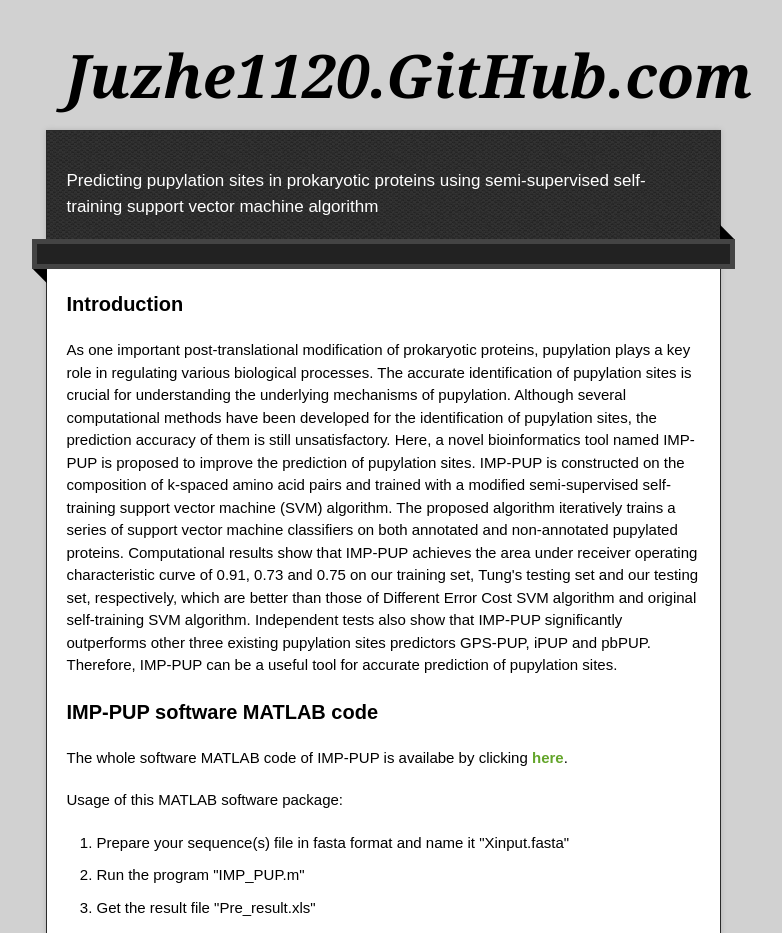
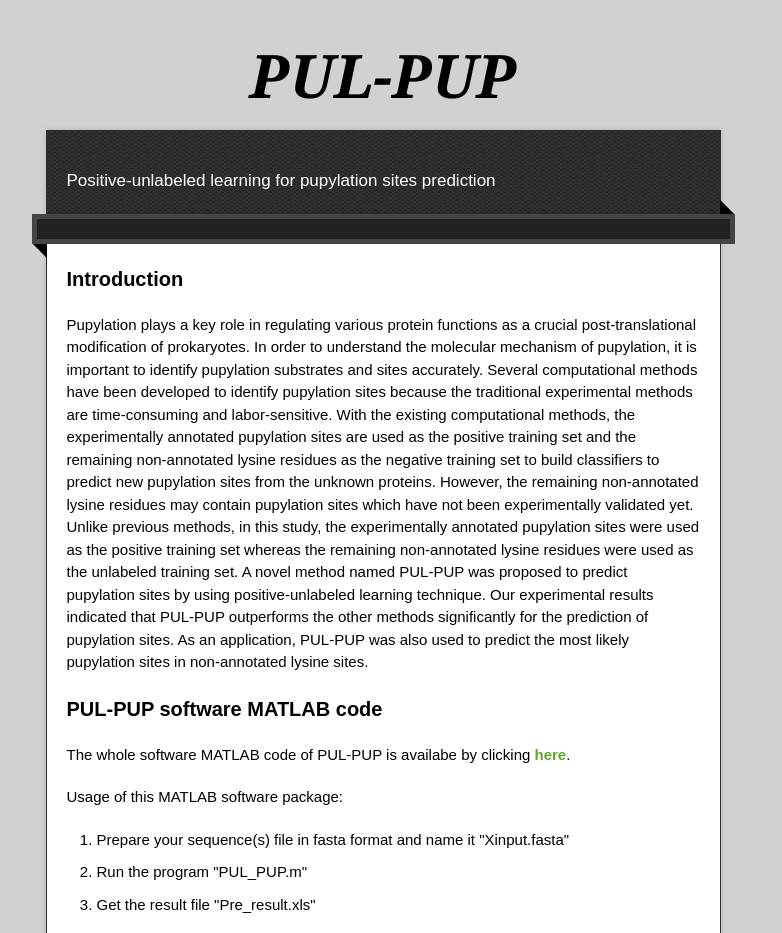
Before and after one commit to PUL-PUP/pul-pup.github.com, a plain HTML site: page index.html in a window 1280 px wide. Shown: the top 933 px of the page, without its empty margins (257-1039 px from the left). Drawn offline with nearby package versions, Linux system fonts and the light colour scheme.

Commit message:
Update index.html

```diff
--- a/index.html
+++ b/index.html
@@ -11,7 +11,7 @@
   <script type="text/javascript" src="https://ajax.googleapis.com/ajax/libs/jquery/1.7.1/jquery.min.js"></script>
   <script type="text/javascript" src="javascripts/script.js"></script>
 
-  <title>Juzhe1120.GitHub.com</title>
+  <title>PUL-PUP</title>
   <meta name="description" content="This MATLAB software package is used to predict pupylation sites in prokaryotic proteins.">
 
   <meta name="viewport" content="width=device-width,initial-scale=1">
@@ -22,10 +22,10 @@
 
   <div class="wrapper">
     <header>
-      <h1 class="title">Juzhe1120.GitHub.com</h1>
+      <h1 class="title">PUL-PUP</h1>
     </header>
     <div id="container">
-      <p class="tagline">Predicting pupylation sites in prokaryotic proteins using semi-supervised self-training support vector machine algorithm</p>
+      <p class="tagline">Positive-unlabeled learning for pupylation sites prediction</p>
       <div id="main" role="main">
         <div class="download-bar">
         <span class="blc"></span><span class="trc"></span>
@@ -34,18 +34,18 @@
           <h3>
 <a id="welcome-to-github-pages" class="anchor" href="#welcome-to-github-pages" aria-hidden="true"><span aria-hidden="true" class="octicon octicon-link"></span></a>Introduction</h3>
 
-<p>As one important post-translational modification of prokaryotic proteins, pupylation plays a key role in regulating various biological processes. The accurate identification of pupylation sites is crucial for understanding the underlying mechanisms of pupylation. Although several computational methods have been developed for the identification of pupylation sites, the prediction accuracy of them is still unsatisfactory. Here, a novel bioinformatics tool named IMP-PUP is proposed to improve the prediction of pupylation sites. IMP-PUP is constructed on the composition of k-spaced amino acid pairs and trained with a modified semi-supervised self-training support vector machine (SVM) algorithm. The proposed algorithm iteratively trains a series of support vector machine classifiers on both annotated and non-annotated pupylated proteins. Computational results show that IMP-PUP achieves the area under receiver operating characteristic curve of 0.91, 0.73 and 0.75 on our training set, Tung's testing set and our testing set, respectively, which are better than those of Different Error Cost SVM algorithm and original self-training SVM algorithm. Independent tests also show that IMP-PUP significantly outperforms other three existing pupylation sites predictors GPS-PUP, iPUP and pbPUP. Therefore, IMP-PUP can be a useful tool for accurate prediction of pupylation sites.</p>
+<p>Pupylation plays a key role in regulating various protein functions as a crucial post-translational  modification of prokaryotes. In order to understand the molecular mechanism of pupylation, it is  important to identify pupylation substrates and sites accurately. Several computational methods  have been developed to identify pupylation sites because the traditional experimental methods  are time-consuming and labor-sensitive. With the existing computational methods, the  experimentally annotated pupylation sites are used as the positive training set and the  remaining non-annotated lysine residues as the negative training set to build classifiers to  predict new pupylation sites from the unknown proteins. However, the remaining non-annotated  lysine residues may contain pupylation sites which have not been experimentally validated yet.  Unlike previous methods, in this study, the experimentally annotated pupylation sites were used  as the positive training set whereas the remaining non-annotated lysine residues were used as  the unlabeled training set. A novel method named PUL-PUP was proposed to predict pupylation  sites by using positive-unlabeled learning technique. Our experimental results indicated that  PUL-PUP outperforms the other methods significantly for the prediction of pupylation sites. As an  application, PUL-PUP was also used to predict the most likely pupylation sites in non-annotated  lysine sites.</p>
 
 <h3>
-<a id="designer-templates" class="anchor" href="#designer-templates" aria-hidden="true"><span aria-hidden="true" class="octicon octicon-link"></span></a>IMP-PUP software MATLAB code</h3>
+<a id="designer-templates" class="anchor" href="#designer-templates" aria-hidden="true"><span aria-hidden="true" class="octicon octicon-link"></span></a>PUL-PUP software MATLAB code</h3>
 
-<p>The whole software MATLAB code of IMP-PUP is availabe by clicking <a href="http://github.com/juzhe1120/Matlab_Software/blob/master/IMP-PUP_Matlab_Software.zip?raw=true"><b>here</b></a>.</p>
+<p>The whole software MATLAB code of PUL-PUP is availabe by clicking <a href="http://github.com/juzhe1120/Matlab_Software/blob/master/PUL-PUP_Matlab_Software.zip?raw=true"><b>here</b></a>.</p>
 
 <p>Usage of this MATLAB software package:
 <ol>
 <li> Prepare your sequence(s) file in fasta format and name it "Xinput.fasta"</li>
 
-<li> Run the program "IMP_PUP.m"</li>
+<li> Run the program "PUL_PUP.m"</li>
 
 <li>Get the result file "Pre_result.xls"</li>
 </ol>
```
